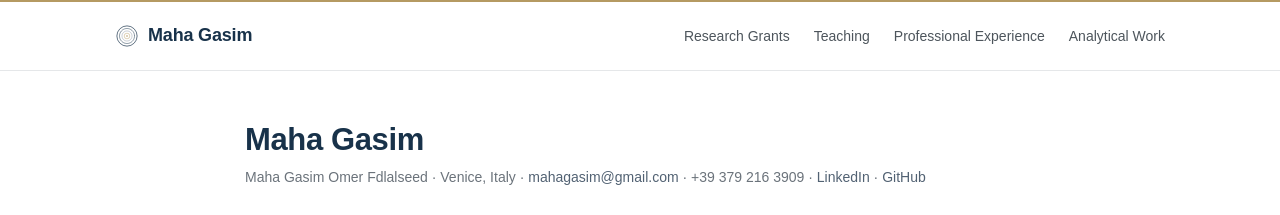
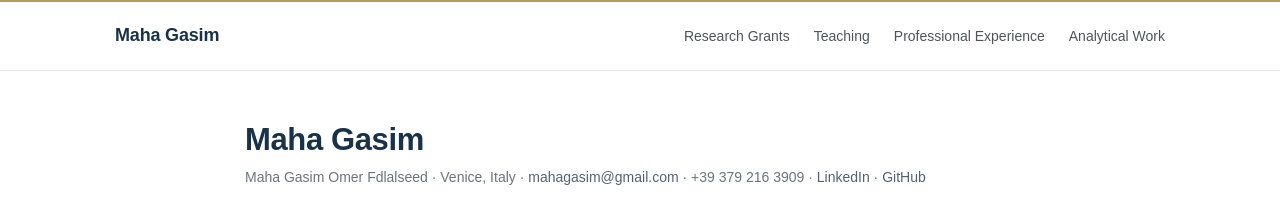
Before and after one commit to mahagasim/mahagasim.github.io, a Jekyll site: the page built from index.md, in a window 1280 px wide. Shown: the top 215 px of the page. Built offline with Jekyll 4.4.1, drawn with Linux system fonts in a browser that asks for light colours.

Commit message:
Restore last working site layout

```diff
--- a/_layouts/default.html
+++ b/_layouts/default.html
@@ -8,15 +8,11 @@
   <title>{% if page.title and page.title != 'About' %}{{ page.title }} · {% endif %}Maha Gasim</title>
   <link rel="stylesheet" href="{{ '/assets/css/style.css' | relative_url }}">
   <link rel="stylesheet" href="{{ '/assets/css/learning.css' | relative_url }}">
-  <link rel="stylesheet" href="{{ '/assets/css/brand.css' | relative_url }}">
 </head>
 <body>
   <header class="site-header">
     <div class="nav-shell">
-      <a class="brand" href="{{ '/' | relative_url }}" aria-label="Maha Gasim home">
-        <img class="brand-mark" src="{{ '/assets/images/binary-mark.svg' | relative_url }}" alt="">
-        <span>Maha Gasim</span>
-      </a>
+      <a class="brand" href="{{ '/' | relative_url }}" aria-label="Maha Gasim home">Maha Gasim</a>
 
       <nav class="site-nav" aria-label="Primary navigation">
         <a href="{{ '/research.html' | relative_url }}"{% if page.title == 'Research Grants' %} class="active"{% endif %}>Research Grants</a>
```
